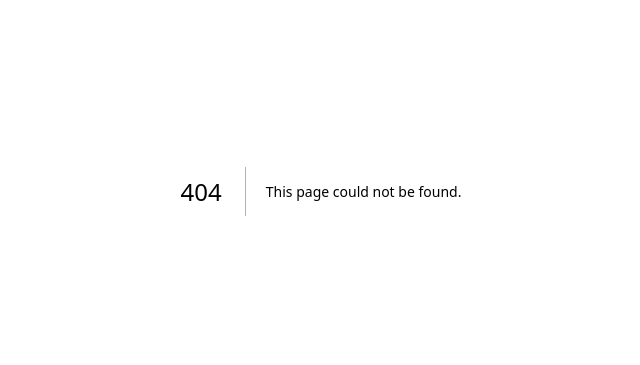
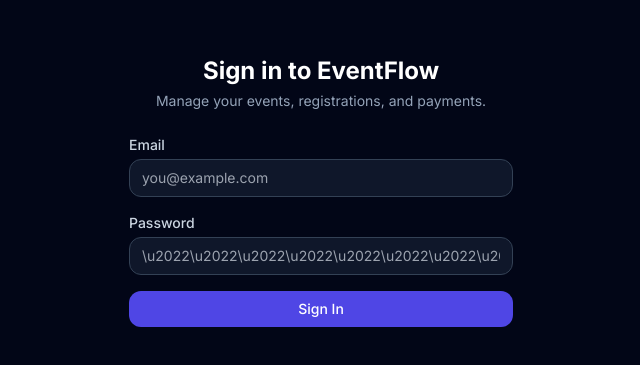
Before and after one commit to AydenisDm/eventflow, a Next.js app: page /login in a window 1280 px wide. Before the commit this address had no page. Shown: the part 209-574 px from the top of the page, without its empty margins (319-959 px from the left). Built offline with nearby package versions, Linux system fonts and the light colour scheme.

Commit message:
Create page.tsx

```diff
--- /dev/null
+++ b/app/login/page.tsx
@@ -0,0 +1,78 @@
+"use client";
+
+import { useState } from "react";
+import { signIn } from "next-auth/react";
+import { useRouter } from "next/navigation";
+
+export default function LoginPage() {
+  const router = useRouter();
+  const [email, setEmail] = useState("");
+  const [password, setPassword] = useState("");
+  const [error, setError] = useState("");
+  const [loading, setLoading] = useState(false);
+
+  async function handleSubmit(e: React.FormEvent) {
+    e.preventDefault();
+    setLoading(true);
+    setError("");
+
+    const res = await signIn("credentials", {
+      email,
+      password,
+      redirect: false,
+    });
+
+    setLoading(false);
+
+    if (res?.error) {
+      setError("Invalid email or password.");
+    } else {
+      router.push("/dashboard");
+    }
+  }
+
+  return (
+    <main className="flex min-h-screen items-center justify-center bg-slate-950 px-6">
+      <div className="w-full max-w-sm space-y-6">
+        <div className="text-center">
+          <h1 className="text-2xl font-bold text-white">Sign in to EventFlow</h1>
+          <p className="text-sm text-slate-400 mt-1">
+            Manage your events, registrations, and payments.
+          </p>
+        </div>
+        <form onSubmit={handleSubmit} className="space-y-4">
+          <div>
+            <label className="block text-sm font-medium text-slate-300 mb-1">Email</label>
+            <input
+              type="email"
+              required
+              value={email}
+              onChange={(e) => setEmail(e.target.value)}
+              className="w-full rounded-lg border border-slate-700 bg-slate-900 px-3 py-2 text-white text-sm focus:outline-none focus:ring-2 focus:ring-indigo-500"
+              placeholder="you@example.com"
+            />
+          </div>
+          <div>
+            <label className="block text-sm font-medium text-slate-300 mb-1">Password</label>
+            <input
+              type="password"
+              required
+              value={password}
+              onChange={(e) => setPassword(e.target.value)}
+              className="w-full rounded-lg border border-slate-700 bg-slate-900 px-3 py-2 text-white text-sm focus:outline-none focus:ring-2 focus:ring-indigo-500"
+              placeholder="\u2022\u2022\u2022\u2022\u2022\u2022\u2022\u2022"
+            />
+          </div>
+          {error && <p className="text-sm text-red-400">{error}</p>}
+          <button
+            type="submit"
+            disabled={loading}
+            className="w-full rounded-lg bg-indigo-600 py-2 text-sm font-medium text-white hover:bg-indigo-500 transition disabled:opacity-50"
+          >
+            {loading ? "Signing in..." : "Sign In"}
+          </button>
+        </form>
+      </div>
+    </main>
+  );
+}
```
